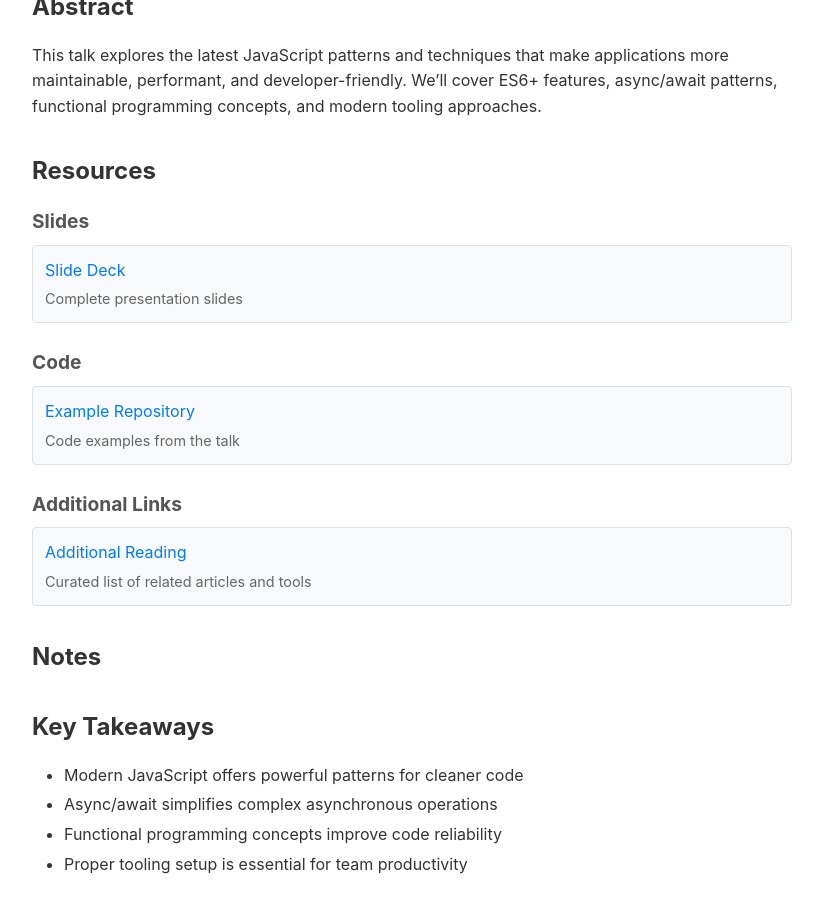
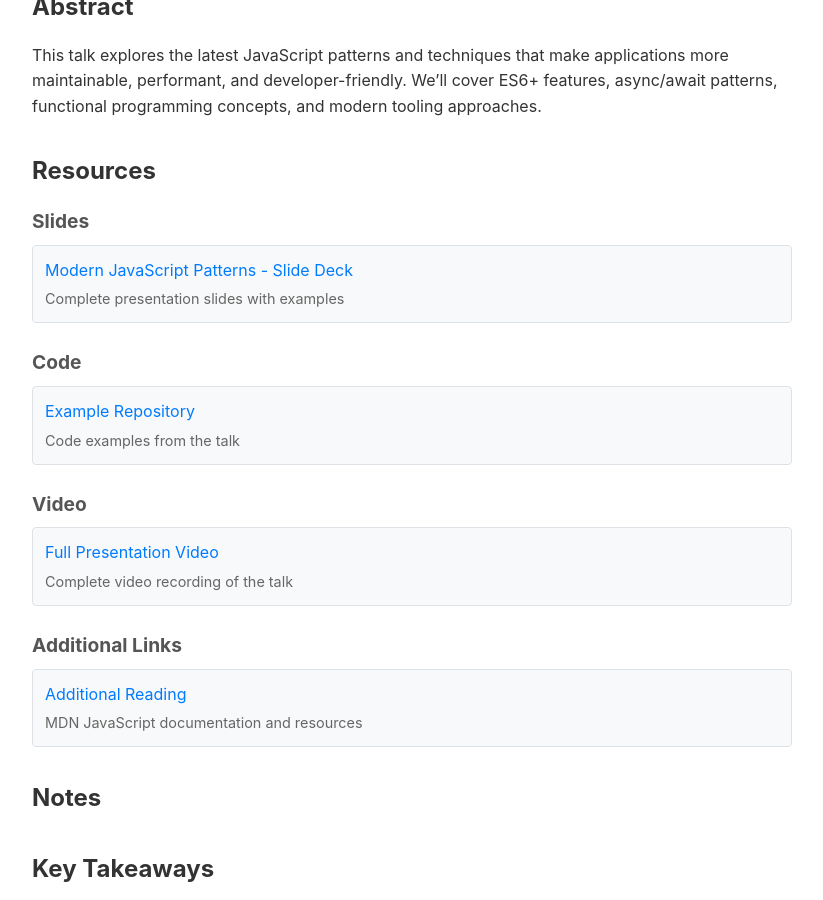
Before and after one commit to jbaruch/shownotes-template, a Jekyll site: the page built from _talks/sample-talk.md, in a window 1280 px wide and 900 px high, scrolled down 442 px. Shown: the whole window, without its empty margins (228-1051 px from the left). Built offline with Jekyll 4.4.1, drawn with Linux system fonts in a browser that asks for light colours.

Commit message:
Update sample talk with embeddable URLs for testing
- Add real Google Slides URL for embed testing
- Add real YouTube URL for embed testing
- Update additional resources with working links
- Ready for deployment and live testing

🤖 Generated with [Claude Code](https://claude.ai/code)

Co-Authored-By: Claude <noreply@anthropic.com>

```diff
--- a/_talks/sample-talk.md
+++ b/_talks/sample-talk.md
@@ -12,17 +12,21 @@ abstract: |
   concepts, and modern tooling approaches.
 resources:
   - type: "slides"
-    title: "Slide Deck"
-    url: "https://example.com/slides"
-    description: "Complete presentation slides"
+    title: "Modern JavaScript Patterns - Slide Deck"
+    url: "https://docs.google.com/presentation/d/1vQtLbueXXLmtdrkOsEFqtDlhM-rzaoaEFacQ8fMrmn4w9qFptjZe0RlsaUcUjMwyg/edit#slide=id.p1"
+    description: "Complete presentation slides with examples"
+  - type: "video"
+    title: "Full Presentation Video"
+    url: "https://www.youtube.com/watch?v=Yh_hs4mZTiY"
+    description: "Complete video recording of the talk"
   - type: "code"
     title: "Example Repository"
     url: "https://github.com/example/modern-js-patterns"
     description: "Code examples from the talk"
   - type: "link"
     title: "Additional Reading"
-    url: "https://example.com/resources"
-    description: "Curated list of related articles and tools"
+    url: "https://developer.mozilla.org/en-US/docs/Web/JavaScript"
+    description: "MDN JavaScript documentation and resources"
 ---
 
 ## Key Takeaways
```
